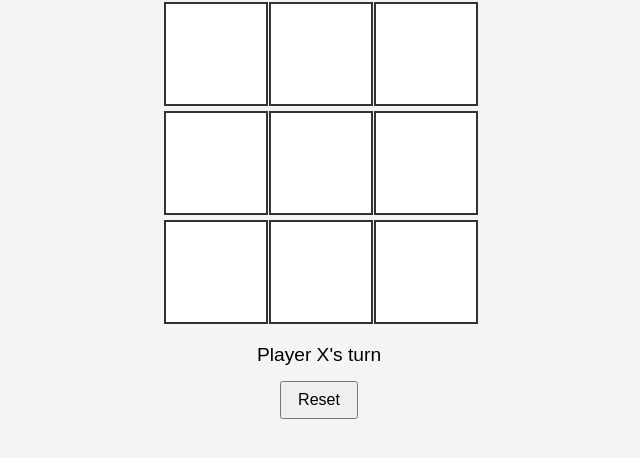
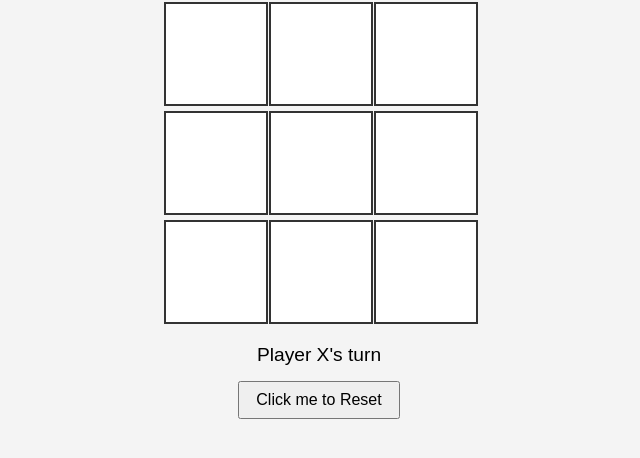
Before and after one commit to Joshua-141105/day-2-git, a plain HTML site: page index.html in a window 1280 px wide. Shown: the part 128-586 px from the top of the page, without its empty margins (321-961 px from the left). Drawn offline with Linux system fonts and the light colour scheme.

```diff
--- a/index.html
+++ b/index.html
@@ -3,7 +3,7 @@
 <head>
   <meta charset="UTF-8" />
   <meta name="viewport" content="width=device-width, initial-scale=1.0"/>
-  <title>Tic Tac Toe</title>
+  <title>Tic Tac Toe Game</title>
   <style>
     body {
       font-family: Arial, sans-serif;
@@ -52,7 +52,7 @@
   <h1>Tic Tac Toe</h1>
   <div id="board"></div>
   <div id="status">Player X's turn</div>
-  <button onclick="resetGame()">Reset</button>
+  <button onclick="resetGame()">Click me to Reset</button>
 
   <script>
     const board = document.getElementById('board');
```
Also changed, not shown: index.txt, 1 other file.
